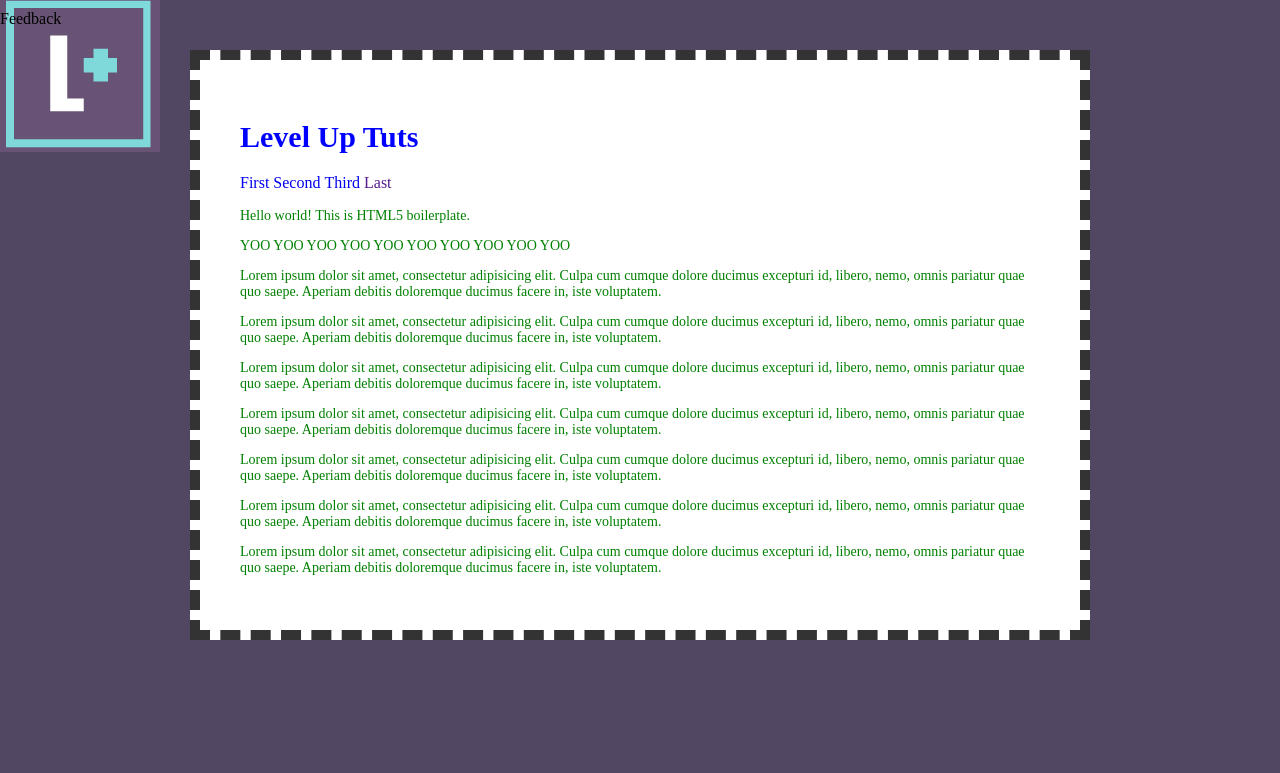
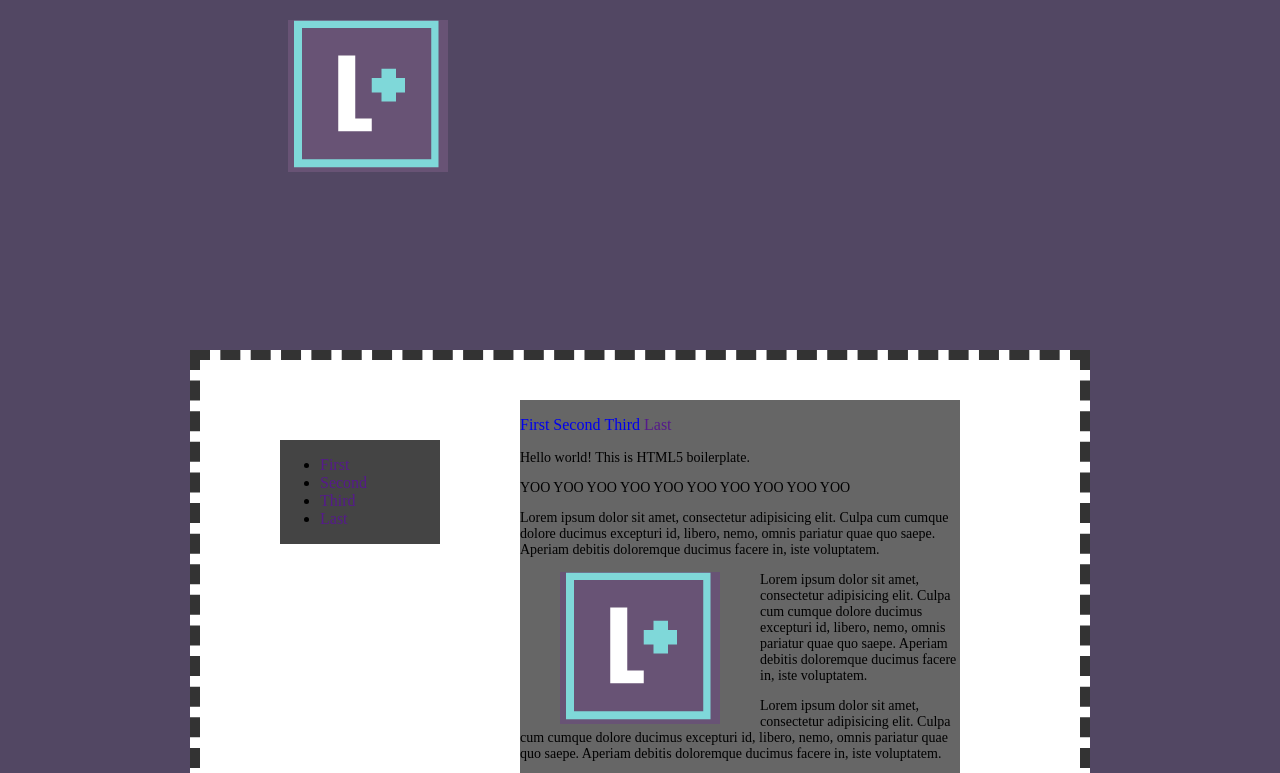
Before and after one commit to wmzhai/css, a plain HTML site: page index.html in a window 1280 px wide. Shown: the top 773 px of the page. Drawn offline with Linux system fonts and the light colour scheme.

Commit message:
CSS Tutorials #20 - Text Replacement

```diff
--- a/css/style.css
+++ b/css/style.css
@@ -1,6 +1,33 @@
+.clearfix:before,
+.clearfix:after {
+  content: ' ';
+  display: table;
+}
+
+.clearfix:after {
+  clear: both;
+}
+
+.clearfix {
+  *zoom: 1;
+}
+
 body {
-  background:#524763 url('../img/logo.png') no-repeat;
+  background:#524763;
   margin: 0;
+}
+
+header {
+  width: 55%;
+  margin: 20px auto;
+}
+
+.logo a {
+  display: block;
+  width: 280px;
+  height: 280px;
+  background: url(../img/logo.png) no-repeat;
+  text-indent: -9999px;
 }
 
 h1, h2 {
@@ -9,17 +36,36 @@ h1, h2 {
 
 h1 {
   font-size: 30px;
-
 }
 
 p {
   font-size: 14px;
-  color: green;
 }
 
 .warning {
   color: white;
   background: red;
+}
+
+.left-col {
+  float: left;
+  width: 20%;
+  margin: 40px 10% 40px 5%;
+  background: #444;
+
+}
+
+.main-col {
+  float: left;
+  width: 55%;
+  margin: 40px 5% 40xp 5%;
+  background: #666;
+}
+
+.floating {
+  float: left;
+  margin-left: 40px;
+  margin-right: 40px;
 }
 
 .nav {
--- a/index.html
+++ b/index.html
@@ -9,11 +9,20 @@
     <![endif]-->
   </head>
   <body>
-    <div class="feedback">
-        Feedback
+    <header>
+      <h1 class="logo"><a href="index.html">LEVEL UP TUTS</a></h1>
+
+    </header>
+    <div class="wrapper clearfix">
+      <div class="left-col">
+        <ul class="side-nav">
+          <li><a href="">First</a></li>
+          <li><a href="">Second</a></li>
+          <li><a href="">Third</a></li>
+          <li><a href="">Last</a></li>
+        </ul>
       </div>
-    <div class="wrapper">
-      <h1 >Level Up Tuts</h1>
+      <div class="main-col">
         <ul class="nav">
           <li class="first"><a href="#">First</a></li>
           <li><a href="#">Second</a></li>
@@ -24,6 +33,7 @@
         <p >YOO YOO YOO YOO YOO YOO YOO YOO YOO YOO </p>
         <p>Lorem ipsum dolor sit amet, consectetur adipisicing elit. Culpa cum cumque dolore ducimus excepturi id, libero,
           nemo, omnis pariatur quae quo saepe. Aperiam debitis doloremque ducimus facere in, iste voluptatem.</p>
+        <img class="floating" src="img/logo.png">
         <p>Lorem ipsum dolor sit amet, consectetur adipisicing elit. Culpa cum cumque dolore ducimus excepturi id, libero,
           nemo, omnis pariatur quae quo saepe. Aperiam debitis doloremque ducimus facere in, iste voluptatem.</p>
         <p>Lorem ipsum dolor sit amet, consectetur adipisicing elit. Culpa cum cumque dolore ducimus excepturi id, libero,
@@ -38,6 +48,7 @@
           nemo, omnis pariatur quae quo saepe. Aperiam debitis doloremque ducimus facere in, iste voluptatem.</p>
 
       </div>
+     </div>
 
   </body>
 </html>
```
Also changed, not shown: 1 other file. Lines whose indentation alone changed are shown as unchanged.
